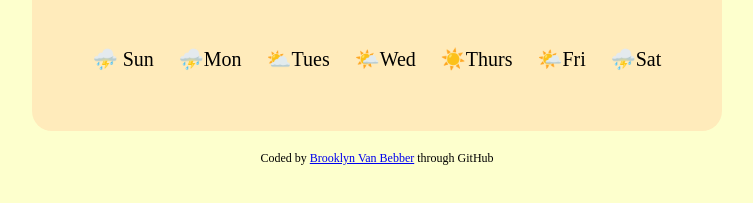
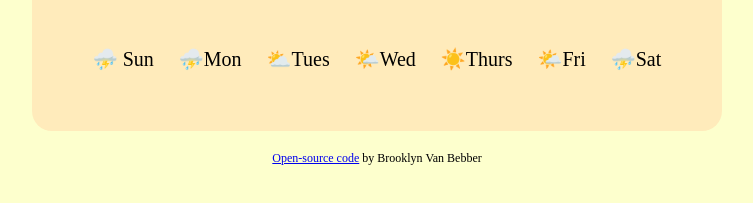
Before and after one commit to ANurfHerder/weather-app, a plain HTML site: page index.html in a window 1280 px wide. Shown: the part 193-396 px from the top of the page, without its empty margins (263-1016 px from the left). Drawn offline with nearby package versions, Linux system fonts and the light colour scheme.

Commit message:
updated source link

```diff
--- a/index.html
+++ b/index.html
@@ -47,8 +47,7 @@
     <script src="script.js"></script>
   </body>
   <footer>
-    Coded by
-    <a href="https://github.com/ANurfHerder/weather-app">Brooklyn Van Bebber</a>
-    through GitHub
+    <a href="https://github.com/ANurfHerder/weather-app">Open-source code</a>
+    by Brooklyn Van Bebber
   </footer>
 </html>
```
